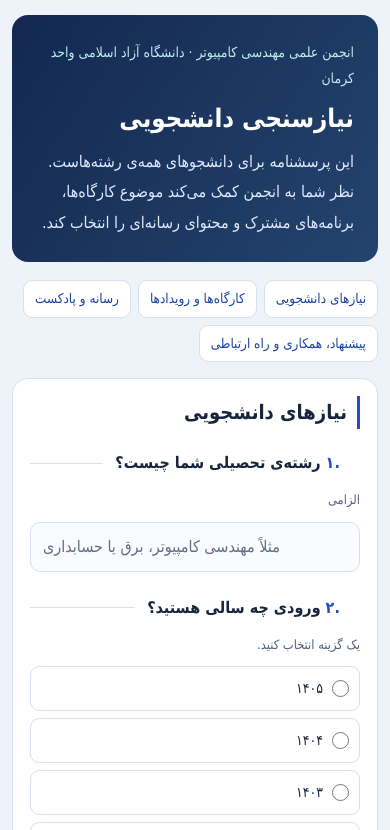
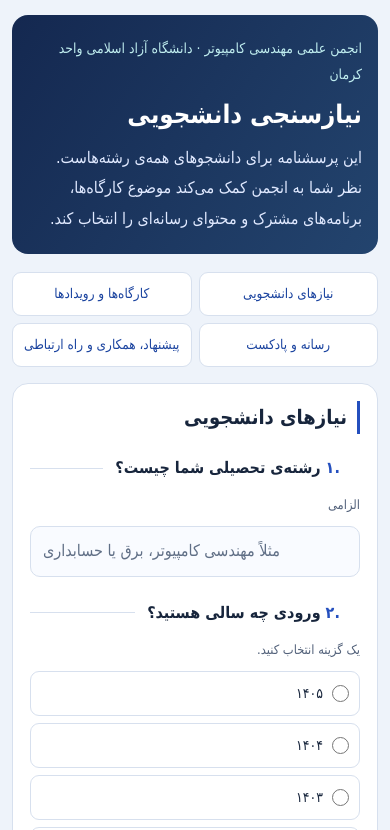
Before and after one commit to hadyerazavinejad-web/student-survey, a plain HTML site: page anjoman/index.html in a window 390 px wide. Shown: the top 830 px of the page. Drawn offline with Linux system fonts and the light colour scheme.

Commit message:
Fit the survey to mobile widths and refresh its dark-mode palette

```diff
--- a/anjoman/index.html
+++ b/anjoman/index.html
@@ -2,19 +2,28 @@
 <html lang="fa" dir="rtl">
 <head>
   <meta charset="utf-8">
-  <meta name="viewport" content="width=device-width, initial-scale=1">
+  <meta name="viewport" content="width=device-width, initial-scale=1, viewport-fit=cover">
   <meta name="color-scheme" content="light dark">
   <meta name="theme-color" content="#eef3fa" media="(prefers-color-scheme: light)">
   <meta name="theme-color" content="#0e182a" media="(prefers-color-scheme: dark)">
   <title>نیازسنجی دانشجویی | انجمن علمی مهندسی کامپیوتر</title>
   <style>
     :root{color-scheme:light dark;--navy:#142850;--ink:#17253c;--blue:#244fbe;--mute:#52617a;--line:#d7e0ee;--bg:#eef3fa;--accent:#bfedef;--surface:#fff;--field:#f9fbff;--link:#1a439f;--selection:#edf3ff;--selection-line:#7295ec;--selection-ink:#173d91;--focus:#3672ec;--error:#92221d;--notice-bg:#fff7df;--notice-ink:#614c18;--notice-line:#e5d4a5;--placeholder:#606f86;--number:#244fbe;}
-    @media(prefers-color-scheme:dark){:root{--navy:#192d52;--ink:#e9effc;--blue:#315ccd;--mute:#b4c3df;--line:#354766;--bg:#0e182a;--accent:#b7edf1;--surface:#172438;--field:#111e31;--link:#a9c5ff;--selection:#233d63;--selection-line:#91b4ff;--selection-ink:#e3edff;--focus:#a2c4ff;--error:#ffb5aa;--notice-bg:#352a18;--notice-ink:#ffe2a1;--notice-line:#6e5630;--placeholder:#a4b3cc;--number:#adc7ff;}}
+    @media(prefers-color-scheme:dark){:root{--navy:#091429;--ink:#f4f7ff;--blue:#243551;--mute:#b9c8de;--line:#a76a43;--bg:#080f20;--accent:#d5e1f4;--surface:#101b30;--field:#0d172a;--link:#f4f7ff;--selection:#101b30;--selection-line:#ffa464;--selection-ink:#fff;--focus:#ffa464;--error:#ffb5aa;--notice-bg:#18253c;--notice-ink:#e9effa;--notice-line:#a76a43;--placeholder:#a9b9d2;--number:#ffad75;--hero-end:#182a4b;}}
     *{box-sizing:border-box} [hidden]{display:none!important}
-    body{margin:0;background:var(--bg);color:var(--ink);font:1rem/1.9 Tahoma,Arial,sans-serif}
+    html{overflow-x:hidden;-webkit-text-size-adjust:100%;text-size-adjust:100%}
+    @supports(overflow:clip){html{overflow-x:clip}}
+    body{margin:0;min-width:0;overflow-wrap:break-word;overflow-wrap:anywhere;background:var(--bg);color:var(--ink);font:1rem/1.9 Tahoma,Arial,sans-serif}
     button,input,textarea{font:inherit}
-    .wrap{max-width:1130px;margin:auto;padding:36px 26px 48px}
-    .hero{background:linear-gradient(125deg,var(--navy),#23446e);color:white;padding:clamp(24px,5vw,56px);border-radius:24px;display:flex;align-items:center;justify-content:space-between;gap:28px}
+    .wrap{
+      width:100%;max-width:1130px;margin:auto;padding:36px 26px 48px;
+      padding-top:max(36px,env(safe-area-inset-top));
+      padding-right:max(26px,env(safe-area-inset-right));
+      padding-bottom:max(48px,env(safe-area-inset-bottom));
+      padding-left:max(26px,env(safe-area-inset-left));
+    }
+    .hero{background:linear-gradient(125deg,var(--navy),var(--hero-end,#23446e));color:white;padding:clamp(24px,5vw,56px);border-radius:24px;display:flex;align-items:center;justify-content:space-between;gap:28px}
+    .hero>div:first-child{min-width:0}
     .brand{font-size:.87rem;color:var(--accent);margin:0 0 8px}
     h1{font-size:clamp(1.6rem,4vw,2.85rem);line-height:1.45;margin:0 0 10px}
     .hero p:last-child{max-width:61ch;margin:0;color:#e0e9ff}
@@ -22,9 +31,9 @@
     .orbit::before{content:"";width:67%;aspect-ratio:1;border:1px solid #89cbd7;border-radius:50%;grid-area:1/1}
     .orbit::after{content:"";width:33%;aspect-ratio:1;background:var(--accent);border-radius:50%;grid-area:1/1}
     .notice{padding:10px 15px;border:1px solid var(--notice-line);background:var(--notice-bg);color:var(--notice-ink);border-radius:12px;margin:16px 0 0;font-size:.88rem}
-    main{margin-top:18px;max-width:870px;margin-inline:auto}
+    main{width:100%;min-width:0;max-width:870px;margin:18px auto 0}
     .section-nav{display:flex;flex-wrap:wrap;gap:7px;margin:16px 0}
-    .section-nav a{color:var(--link);text-decoration:none;background:var(--surface);border:1px solid var(--line);border-radius:9px;padding:5px 11px;font-size:.84rem}
+    .section-nav a{color:var(--link);text-decoration:none;background:var(--surface);border:1px solid var(--line);border-radius:9px;padding:7px 11px;font-size:.84rem;min-width:0;max-width:100%;min-height:44px;display:flex;align-items:center}
     .section-nav a:hover{text-decoration:underline}
     .survey-section,.actions{background:var(--surface);border:1px solid var(--line);border-radius:20px;padding:clamp(17px,4vw,32px);margin-bottom:14px;scroll-margin-top:14px}
     .survey-section h2{margin-bottom:20px;padding-inline-start:10px;border-inline-start:3px solid var(--number)}
@@ -35,21 +44,45 @@
     .num{display:inline-block;color:var(--number);margin-inline-end:.5em;min-width:1.65em;font-variant-numeric:tabular-nums}
     .hint{color:var(--mute);margin:0 0 9px;font-size:.8rem}
     .options{display:grid;grid-template-columns:repeat(2,minmax(0,1fr));gap:7px}
-    .option{display:flex;align-items:center;gap:9px;padding:8px 10px;line-height:1.65;border:1px solid var(--line);border-radius:9px;cursor:pointer;font-size:.87rem;min-height:45px}
+    .option{display:flex;min-width:0;align-items:center;gap:9px;padding:8px 10px;line-height:1.65;border:1px solid var(--line);border-radius:9px;cursor:pointer;font-size:.87rem;min-height:45px}
+    .option span{min-width:0}
     .option:has(:checked){background:var(--selection);border-color:var(--selection-line);color:var(--selection-ink)}
     .option input{accent-color:var(--blue);width:17px;height:17px;flex:none;margin:0}
-    .text-input{width:100%;border:1px solid var(--line);background:var(--field);color:var(--ink);border-radius:10px;padding:9px 12px;min-height:48px}
+    .text-input{display:block;width:100%;max-width:100%;min-width:0;font-size:16px;font-size:max(16px,1rem);border:1px solid var(--line);background:var(--field);color:var(--ink);border-radius:10px;padding:9px 12px;min-height:48px}
     .text-input::placeholder{color:var(--placeholder);opacity:1}
     textarea.text-input{resize:vertical;min-height:100px}.other{margin-top:8px}
     :focus-visible{outline:3px solid var(--focus);outline-offset:3px}
     .error{color:var(--error);font-size:.87rem;margin:8px 0 0}
     .actions{display:flex;gap:10px;flex-wrap:wrap;border-top:1px solid var(--line);padding-top:17px;justify-content:space-between}
-    button{border:1px solid var(--line);background:var(--surface);color:var(--ink);border-radius:10px;padding:8px 18px;cursor:pointer;min-height:44px}
+    button{border:1px solid var(--line);background:var(--surface);color:var(--ink);border-radius:10px;padding:8px 18px;cursor:pointer;min-height:44px;min-width:0;max-width:100%;white-space:normal}
     button.primary{background:var(--blue);border-color:var(--blue);color:white;font-weight:bold;margin-inline-start:auto}
     button:disabled{opacity:.65;cursor:default}
     .actions [role="status"]{margin:0;flex-basis:100%;color:var(--notice-ink)}
-    @media(max-width:760px){.wrap{padding:15px 12px 22px}.hero,.survey-section,.actions{border-radius:16px}.orbit{display:none}}
-    @media(max-width:480px){.options{grid-template-columns:1fr}}
+    @media(prefers-color-scheme:dark){
+      .survey-section h2{border-inline-start-color:var(--line)}
+      legend{color:var(--number)}
+      .option{color:#fff}
+      .option input{accent-color:#fff}
+      .option:has(:checked){background:transparent;border-color:var(--selection-line);color:#fff;box-shadow:0 0 0 1px var(--selection-line)}
+      button.primary{border-color:var(--line)}
+      button.primary:active,.section-nav a:active{border-color:var(--selection-line);box-shadow:0 0 0 1px var(--selection-line)}
+    }
+    @media(max-width:760px){
+      .wrap{padding:15px 12px 22px;
+        padding-top:max(15px,env(safe-area-inset-top));
+        padding-right:max(12px,env(safe-area-inset-right));
+        padding-bottom:calc(22px + env(safe-area-inset-bottom));
+        padding-left:max(12px,env(safe-area-inset-left))}
+      .hero,.survey-section,.actions{border-radius:16px}
+      .orbit{display:none}
+    }
+    @media(max-width:540px){
+      .options{grid-template-columns:minmax(0,1fr)}
+      .hero{padding:20px 16px}
+      .section-nav{display:grid;grid-template-columns:repeat(2,minmax(0,1fr))}
+      .section-nav a{justify-content:center;text-align:center}
+      .actions button.primary{width:100%;margin-inline-start:0}
+    }
   </style>
 </head>
 <body>
```
